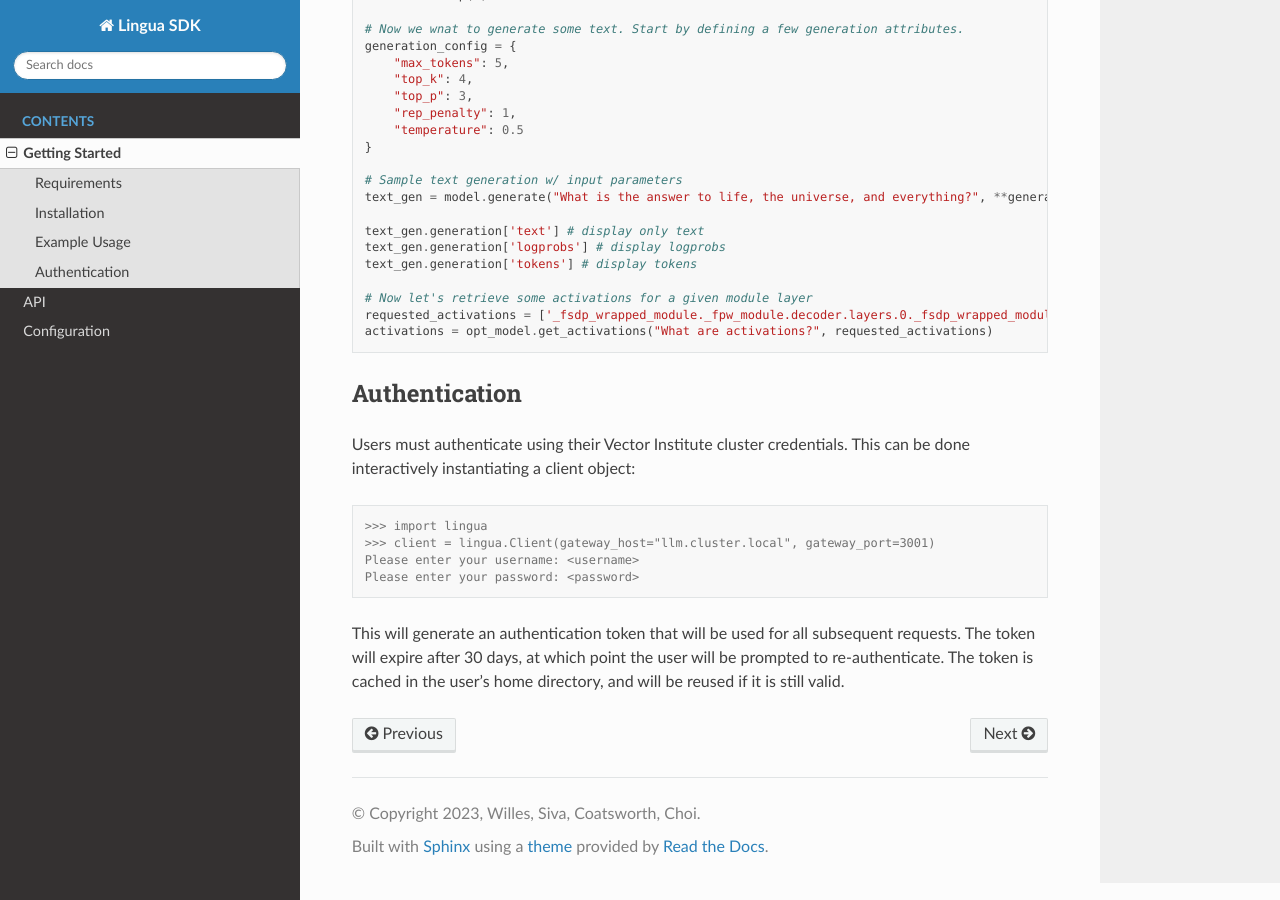
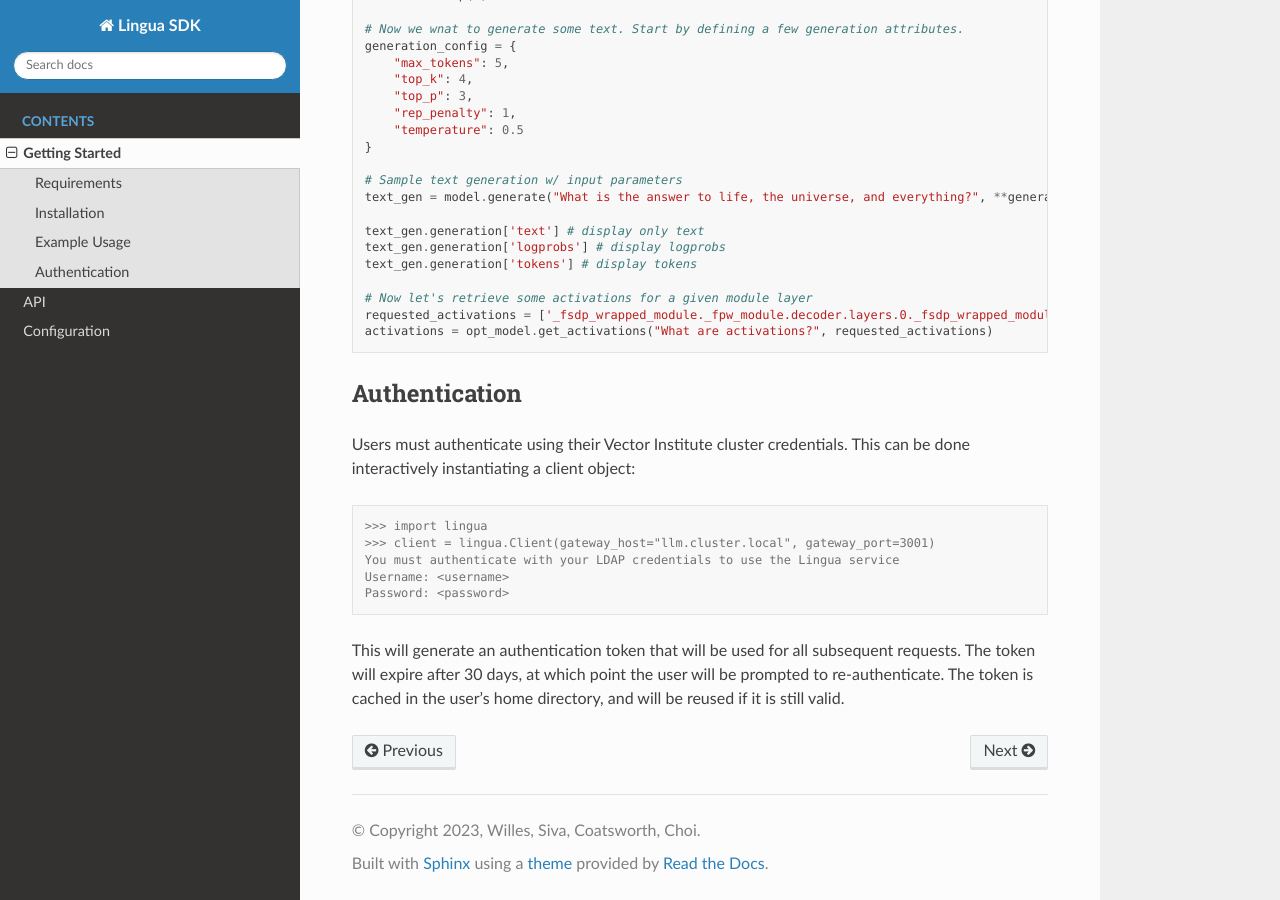
Before and after one commit to VectorInstitute/kaleidoscope-sdk, a Sphinx documentation site: the page built from docs/getting_started.rst, in a window 1280 px wide and 900 px high, scrolled down 1065 px. Built offline with Sphinx 7.4.7 and the Read the Docs theme 2.0.0, drawn with Linux system fonts in a browser that asks for light colours; some of the changed text lies outside the part shown.

Commit message:
Updates and corrections to docs

```diff
--- a/docs/getting_started.rst
+++ b/docs/getting_started.rst
@@ -18,7 +18,7 @@
 
         $ pip install pylingua
 
-to install ``lingua-sdk`` from source:
+To install ``lingua-sdk`` from source:
 
     .. code-block:: console
 
@@ -84,8 +84,9 @@
 
     >>> import lingua
     >>> client = lingua.Client(gateway_host="llm.cluster.local", gateway_port=3001)
-    Please enter your username: <username>
-    Please enter your password: <password>
+    You must authenticate with your LDAP credentials to use the Lingua service
+    Username: <username>
+    Password: <password>
 
 This will generate an authentication token that will be used for all subsequent requests. The token will expire after 30 days, at which point the user will be prompted to re-authenticate.
 The token is cached in the user's home directory, and will be reused if it is still valid.
```
Also changed, not shown: other parts of docs/getting_started.rst (+1 -1 lines), README.md (+3 -2 lines), docs/index.rst (+4 -4 lines), 1 other file.
